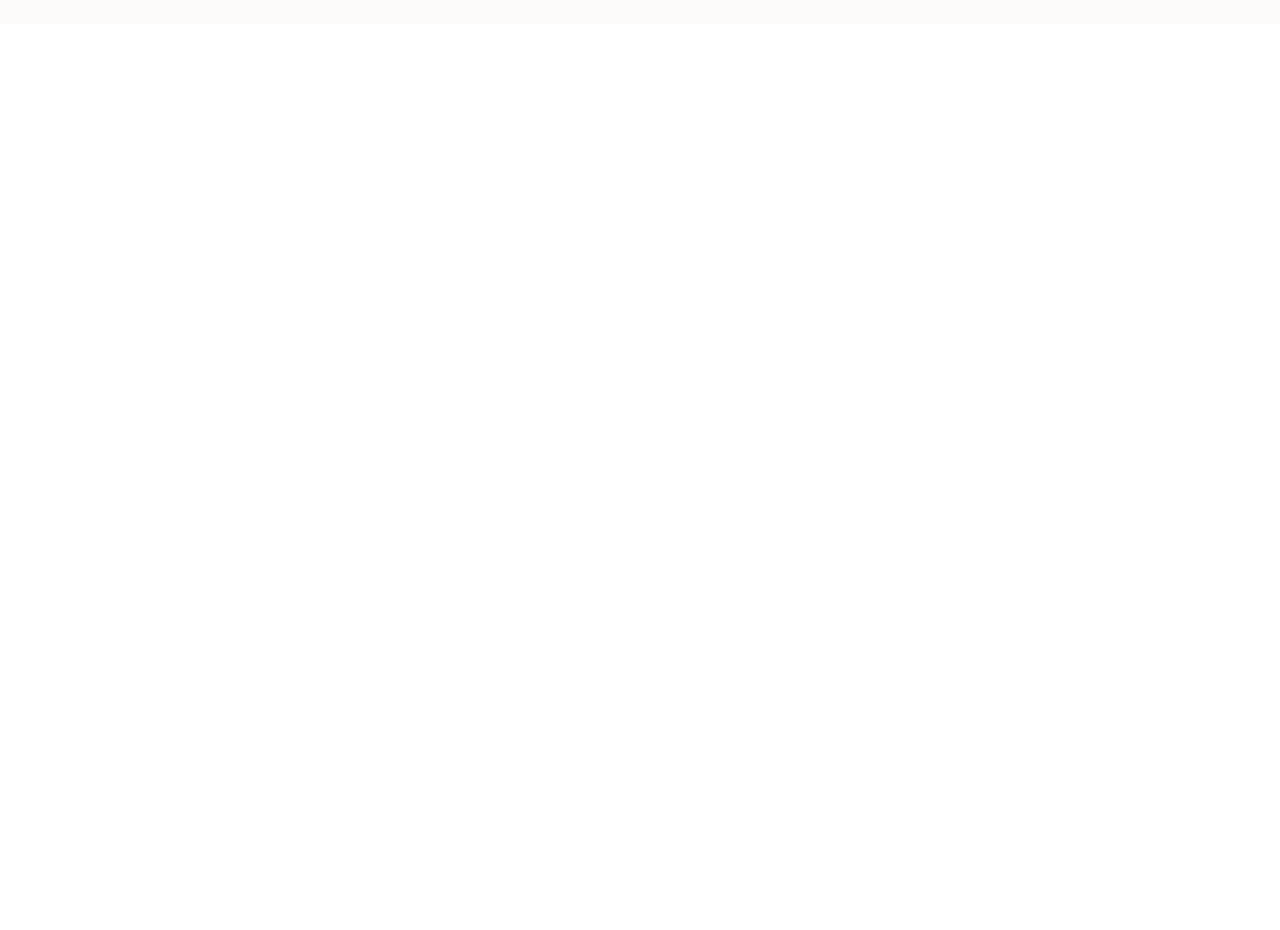
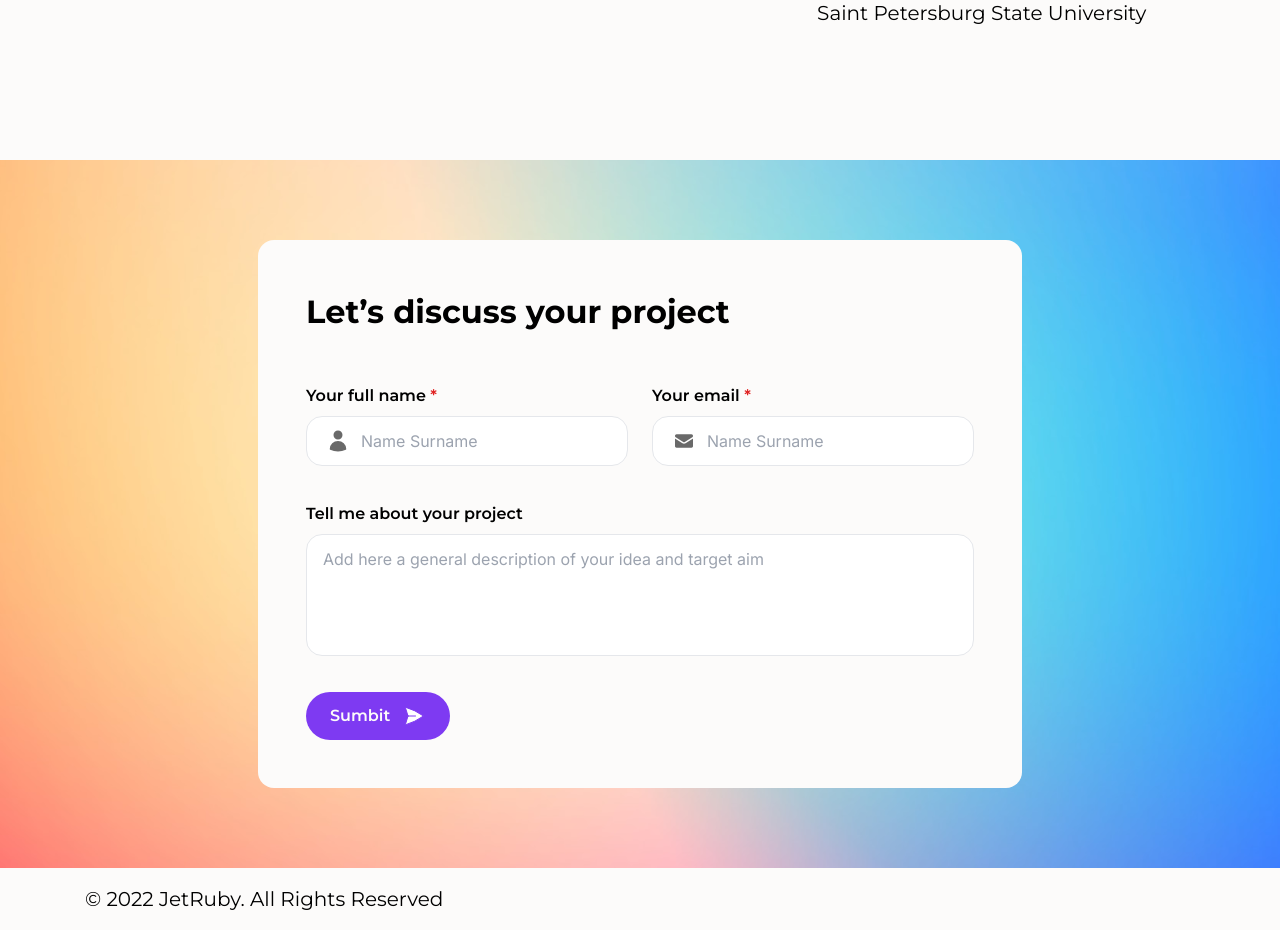
Before and after one commit to pospyra/project-1, a Next.js app: page / in a window 1280 px wide. Shown: the part 1920-2850 px from the top of the page. Before the commit the page ends 2044 px from the top, so only its background shows below. Built offline with nearby package versions, Linux system fonts and the light colour scheme.

Commit message:
add adaptive styles for blocks

```diff
--- a/src/app/page.tsx
+++ b/src/app/page.tsx
@@ -6,13 +6,13 @@ import { MainBlock } from "@/ui/organisms/MainBlock";
 export default function Home() {
   return (
     <div className="m-0 mx-auto ">
-    <main className="bg-white max-w-screen-xl m-0 mx-auto ">
-      <Header />
-      <MainBlock />
-       <About/>
-    {/*  <GetInTouch/>
-      <Footer /> */}
-    </main>
+      <main className="bg-white max-w-screen-xl m-0 mx-auto ">
+        <Header />
+        <MainBlock />
+        <About />
+        <GetInTouch />
+        <Footer />
+      </main>
     </div>
   );
 }
--- a/src/ui/atoms/Experience-card/Experience.tsx
+++ b/src/ui/atoms/Experience-card/Experience.tsx
@@ -10,11 +10,11 @@ interface ExperienceProps {
 export const ExperienceElement = ({ date, position, company, className }: ExperienceProps) => {
   return (
     <div className={`flex gap-4 ${className} `}>
-      <p className="body-text  w-[152px]">{date}</p>
+      <p className="body-text text-sm sm:text-xl w-[152px]">{date}</p>
 
       <div className="grid gap-[8px] mb-8">
-        <h3 className="subtitle">{position}</h3>
-        <p className="body-text">{company}</p>
+        <h3 className="subtitle text-sm sm:text-xl">{position}</h3>
+        <p className="body-text text-sm sm:text-xl">{company}</p>
       </div>
     </div>
   );
--- a/src/ui/atoms/Input/Input.tsx
+++ b/src/ui/atoms/Input/Input.tsx
@@ -18,7 +18,7 @@ export const Input = ({ placeholder, icon, className, title, isRequired }: Input
       <div className={`relative flex items-center gap-2.5`}>
         {icon && <div className="absolute inset-y-0 left-0 pl-5 flex items-center focus:fill-lavender">{icon}</div>}
         <input
-          className={`w-fill py-3 px-[54px] border border-solid border-greylight focus:outline-none focus:border-lavender  ${className}`}
+          className={`w-full py-3 px-[54px] border border-solid border-greylight focus:outline-none focus:border-lavender  ${className}`}
           placeholder={placeholder}
         />
       </div>
--- a/src/ui/organisms/About/About.tsx
+++ b/src/ui/organisms/About/About.tsx
@@ -16,7 +16,7 @@ interface AboutProps {
 
 export const About = ({ className }: AboutProps) => {
   return (
-    <div className="relative lg:px-20 md:px-[39px] lg:mb-[100px] px-[15px] md:mb-[80px] ">
+    <div className="relative lg:px-20 md:px-[39px] lg:mb-[100px] sm:px-[39px] px-[15px] md:mb-[80px]">
       <div className="" >
         <div className=' grid gap-[80px]'>
           <h2 className='text-xl sm:text-4xl'>About me</h2>
@@ -34,7 +34,7 @@ export const About = ({ className }: AboutProps) => {
             <div >
               <div className='grid gap-4 max-w-[290px] mb-16 lg:max-w-[537px] md:max-w-[380px]'>
                 <div className="h-0.5 bg-lavender w-6"></div>
-                <p className="body-text text-xl text-greydark">
+                <p className="body-text text-sm sm:text-xl text-greydark">
                   <span className="subtitle text-black">Nick Richardson</span> - specialist in Frontend development. Clear code is my passion. <br /> Solving issues through negotiations
                 </p>
               </div>
--- a/src/ui/organisms/Footer/Footer.tsx
+++ b/src/ui/organisms/Footer/Footer.tsx
@@ -8,8 +8,8 @@ export const Footer = ({className}: FooterProps) => {
   return (
     <div className={`bg-white py-4  max-w-screen-xl mx-auto ${className}`}>
       <div className="container mx-auto">
-        <div className="flex justify-between items-center">
-          <p className='body-text-2'>&copy; 2022 JetRuby. All Rights Reserved</p>
+        <div className="flex justify-between px-[15px] sm:px-[85px]">
+          <p className='body-text text-sm sm:text-xl'>&copy; 2022 JetRuby. All Rights Reserved</p>
         </div>
       </div>
     </div>
--- a/src/ui/organisms/GetInTouch/GetInTouch.module.css
+++ b/src/ui/organisms/GetInTouch/GetInTouch.module.css
@@ -1,11 +1,6 @@
-.container {
-  @apply relative w-[412px] h-[412px];
+
+@media (max-width: 425px) {
+  .form-wrap{
+    max-width: 300px;
+  }
 }
-
-.outerAvatar {
-  @apply w-full h-full;
-}
-
-.innerAvatar {
-  @apply absolute top-1/2 left-1/2 transform -translate-x-1/2 -translate-y-1/2 rounded-full w-[364px] h-[364px];
-}
--- a/src/ui/organisms/GetInTouch/GetInTouch.tsx
+++ b/src/ui/organisms/GetInTouch/GetInTouch.tsx
@@ -2,6 +2,7 @@ import React from 'react';
 import '../../atoms/Typography/typography.css';
 import { Input } from '@/ui/atoms/Input';
 import { Button } from '@/ui';
+import styles from './GetInTouch.module.css';
 
 interface AboutProps {
   className?: string;
@@ -9,15 +10,15 @@ interface AboutProps {
 
 export const GetInTouch = ({ className }: AboutProps) => {
   return (
-    <div className="relative px-20 flex h-[708px] justify-center items-center bg-getInTouchBg">
-      <div className="bg-white w-[764px] h-[567px] rounded-2xl p-12">
-        <h2 className='mb-12'>Let’s discuss your project</h2>
-        <div className="form grid gap-9">
-          <div className='person-info flex justify-between'>
+    <div className="relative flex h-[708px] justify-center items-center bg-getInTouchBg">
+      <div className={`${styles['form-wrap']} bg-white lg:w-[764px]  rounded-2xl lg:p-12 md:p-[32px] sm:p-[32px] p-[16px] " `}>
+        <h1 className=' mb-12 text-xl sm:text-4xl'>Let’s discuss your project</h1>
+        <div className="form grid gap-9  ">
+          <div className='person-info grid gap-[24px] md:flex justify-between'>
             <Input
               placeholder="Name Surname"
               title='Your full name'
-              className="w-fill rounded-2xl gap-4"
+              className="rounded-2xl gap-4"
               isRequired={true}
               icon={
                 <svg xmlns="http://www.w3.org/2000/svg" fill="#696969" color="#696969" viewBox="0 0 24 24" strokeWidth={1.5} stroke="currentColor" className="w-6 h-6">
@@ -28,7 +29,7 @@ export const GetInTouch = ({ className }: AboutProps) => {
             <Input
               placeholder="Name Surname"
               title='Your email'
-              className="w-fill rounded-2xl gap-4"
+              className="rounded-2xl gap-4"
               isRequired={true}
               icon={
                 <svg xmlns="http://www.w3.org/2000/svg" fill="#696969" color="white" viewBox="0 0 24 24" strokeWidth={1.5} stroke="currentColor" className="w-6 h-6">
--- a/src/ui/organisms/Header/Header.tsx
+++ b/src/ui/organisms/Header/Header.tsx
@@ -10,11 +10,17 @@ export const Header = () => {
         <div className="flex items-center">
           <Image src={Logo} alt="Logo" width={35} />
         </div>
-        <nav className="items-end items-center flex justify-end gap-6">
+        <nav className="sm:flex hidden items-end items-center justify-end gap-6">
           <a href="/" className={`${styles.link} subtitle-2`}>Main</a>
           <a href="/about" className={`${styles.link} subtitle-2`}>About</a>
           <a href="/get" className={`${styles.link} subtitle-2`}>Get in touch </a>
         </nav>
+        <div className="sm:hidden flex items-end items-center justify-end">
+          <svg xmlns="http://www.w3.org/2000/svg" fill="none" viewBox="0 0 24 24" strokeWidth={1.5} stroke="currentColor" className="w-8 h-8">
+            <path strokeLinecap="round" strokeLinejoin="round" d="M3.75 6.75h16.5M3.75 12h16.5m-16.5 5.25h16.5" />
+          </svg>
+
+        </div>
       </header>
       <div className="h-0.5 bg-greysilver w-full"></div>
     </div>
```
